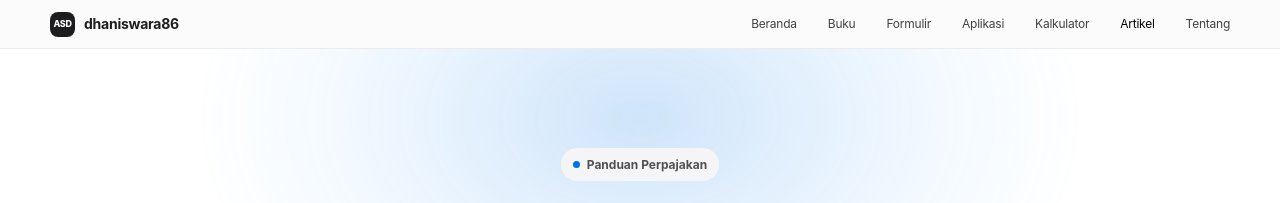
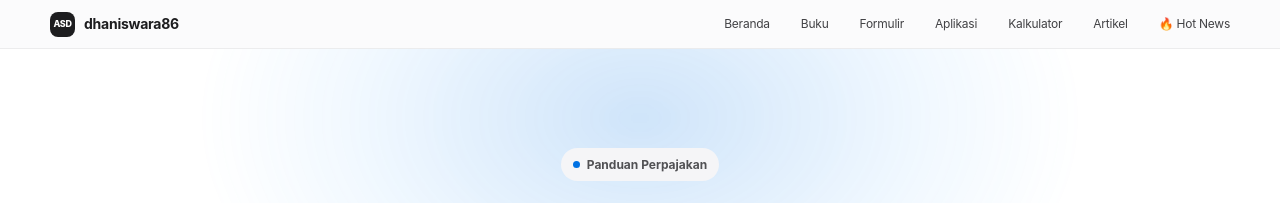
Before and after one commit to dhaniswara86/dhaniswara86.github.io, a Jekyll site: the page 01-kuasa.html, which Jekyll copies as it is, in a window 1280 px wide. Shown: the top 203 px of the page. Built offline with Jekyll 4.4.1, drawn with Linux system fonts in a browser that asks for light colours.

Commit message:
Add 'Hot News' link to navigation

```diff
--- a/01-kuasa.html
+++ b/01-kuasa.html
@@ -1350,8 +1350,11 @@
 <a href="formulir.html">Formulir</a>
 <a href="aplikasi.html">Aplikasi</a>
 <a href="kalkulator.html">Kalkulator</a>
-<a aria-current="page" href="artikel.html">Artikel</a>
-<a href="index.html#tentang">Tentang</a>
+<a href="artikel.html">Artikel</a>
+<a class="nav-hotnews" href="hotnews.html">
+<span aria-hidden="true" class="nav-hotnews-icon">🔥</span>
+<span>Hot News</span>
+</a>
 </nav>
 </div>
 </header>
```
